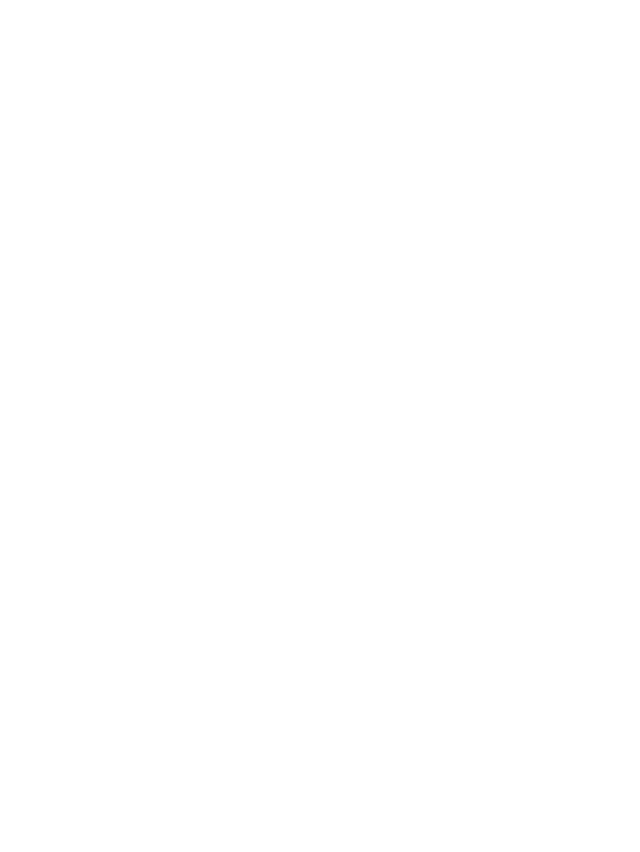
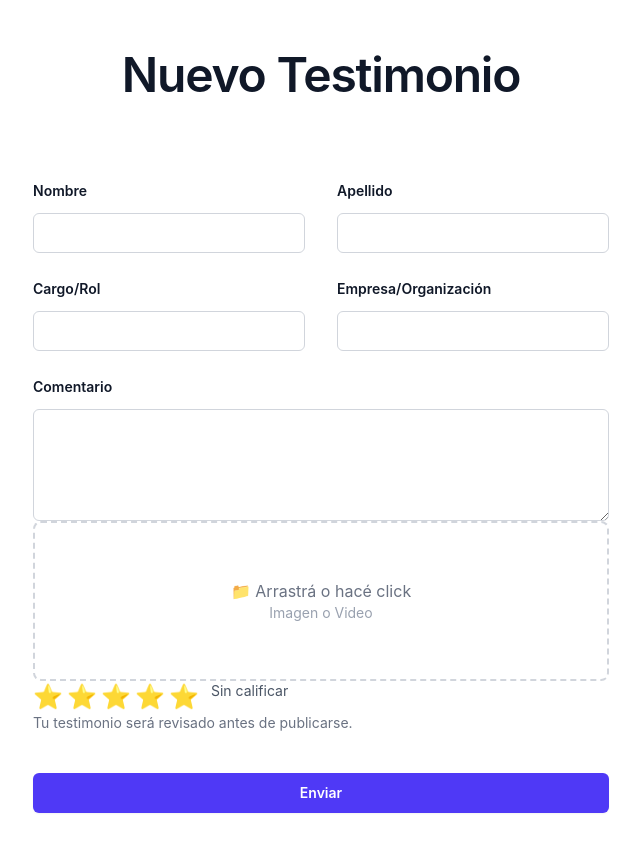
Before and after one commit to No-Country-simulation/S03-26-Equipo08-WebApp, a React (Vite) app in the folder frontend/: page /crear in a window 1280 px wide. Before the commit this address had no page. Shown: the top 852 px of the page, without its empty margins (319-959 px from the left). Before the commit the page ends 800 px from the top, so only its background shows below. Built offline with nearby package versions, Linux system fonts and the light colour scheme.

Commit message:
involving the navigation of the user

```diff
--- a/frontend/package.json
+++ b/frontend/package.json
@@ -10,7 +10,6 @@
     "preview": "vite preview"
   },
   "dependencies": {
-
     "@emotion/react": "^11.14.0",
     "@emotion/styled": "^11.14.1",
     "@mui/icons-material": "^7.3.9",
@@ -18,8 +17,10 @@
     "@tailwindcss/oxide-win32-x64-msvc": "^4.2.2",
     "react": "^19.2.4",
     "react-dom": "^19.2.4",
+    "react-hot-toast": "^2.6.0",
     "react-router": "^7.13.1",
-    "react-router-dom": "^7.13.2"
+    "react-router-dom": "^7.13.2",
+    "sweetalert2": "^11.26.24"
   },
   "devDependencies": {
     "@eslint/js": "^9.39.4",
--- a/frontend/src/App.jsx
+++ b/frontend/src/App.jsx
@@ -26,6 +26,7 @@
         <Route path="/register" element={<RegisterPage />} /> {/* 2. Agrega la ruta */}
         <Route path="/dashboardAuth" element={<DashboardAuth />} />
 
+        <Route path='/crear' element={<NuevoTestimonio/>}></Route>
 
         <Route path="/home" element={<Header/>} />
 
--- a/frontend/src/components/dashboard/Moderacion.jsx
+++ b/frontend/src/components/dashboard/Moderacion.jsx
@@ -1,8 +1,8 @@
 import { useState } from 'react';
+import { useLocation } from 'react-router';
 import TextsmsIcon from '@mui/icons-material/Textsms';
 
 export function Moderacion () {
-
 const [rating, setRating] = useState(0);
 const [hover, setHover] = useState(0);
 
@@ -14,7 +14,76 @@
     imagen: "https://randomuser.me/api/portraits/men/32.jpg",
 }
 
+const location = useLocation();
+const testimonios = location.state;
 
+const CardTestimonio = ({ data, rating, setRating, hover, setHover }) => (
+  <div className="bg-white rounded-xl shadow-md p-5 border max-w-2xl w-full">
+
+    {/* Header */}
+    <div className="flex items-center justify-between mb-3">
+
+      <div className="flex items-center gap-4">
+        <img
+          src={data.imagen || "https://via.placeholder.com/40"}
+          alt="avatar"
+          className="w-12 h-12 rounded-full"
+        />
+
+        <div>
+          <h3 className="font-semibold text-gray-800">
+            {data.nombre || `${data.firstName} ${data.surname}`}
+          </h3>
+          <p className="text-sm text-gray-500">
+            {data.rol} en {data.empresa || data.organizacion}
+          </p>
+        </div>
+      </div>
+
+      {/* Rating */}
+      <div className="flex gap-1 text-xl">
+        {[1, 2, 3, 4, 5].map((star) => (
+          <span
+            key={star}
+            className={`cursor-pointer ${
+              (hover || rating) >= star
+                ? "text-yellow-400"
+                : "text-gray-300"
+            }`}
+            onClick={() => setRating(star)}
+            onMouseEnter={() => setHover(star)}
+            onMouseLeave={() => setHover(0)}
+          >
+            ⭐
+          </span>
+        ))}
+      </div>
+    </div>
+
+    {/* Mensaje */}
+    <p className="text-gray-600 text-sm leading-relaxed">
+      {data.mensaje || data.comentario}
+    </p>
+
+    {/* Rating texto */}
+    <p className="mt-3 text-xs text-gray-500">
+      {(data.rating || rating) > 0
+        ? `Calificación: ${data.rating || rating}/5`
+        : "Sin calificar"}
+    </p>
+
+    {/* Botones */}
+    <div className="flex gap-4 mt-6">
+      <button className="bg-green-500 text-white px-4 py-2 rounded-md w-full">
+        Aceptar
+      </button>
+
+      <button className="bg-red-500 text-white px-4 py-2 rounded-md w-full">
+        Rechazar
+      </button>
+    </div>
+  </div>
+);
 
 return (
         <>
@@ -43,67 +112,30 @@
                             <h5 style={{marginTop:'3%' , fontWeight:'bold' , fontSize:'xx-large'}}>0</h5>
                         </div>
             </div>
-<div style={{marginTop:'5%'}} className="bg-white rounded-xl shadow-md p-5 border max-w-2xl">
+<div className="flex flex-col items-center gap-6 mt-10">
 
-      {/* Header */}
-      <div className="flex items-center justify-between mb-3">
+  {/* Ejemplo */}
+  <CardTestimonio
+    data={testimonio}
+    rating={rating}
+    setRating={setRating}
+    hover={hover}
+    setHover={setHover}
+  />
 
-        <div className="flex items-center gap-4">
-          <img
-            src={testimonio.imagen}
-            alt="avatar"
-            className="w-12 h-12 rounded-full"
-          />
+  {/* Preview del usuario */}
+  {testimonios && (
+    <CardTestimonio
+      data={testimonios}
+      rating={rating}
+      setRating={setRating}
+      hover={hover}
+      setHover={setHover}
+    />
+  )}
 
-          <div>
-            <h3 className="font-semibold text-gray-800">
-              {testimonio.nombre}
-            </h3>
-            <p className="text-sm text-gray-500">
-              {testimonio.rol} en {testimonio.empresa}
-            </p>
-          </div>
-        </div>
+</div>
 
-        {/* ⭐ Rating */}
-        <div className="flex gap-1 text-xl">
-          {[1, 2, 3, 4, 5].map((star) => (
-            <span
-              key={star}
-              className={`cursor-pointer ${
-                (hover || rating) >= star
-                  ? "text-yellow-400"
-                  : "text-gray-300"
-              }`}
-              onClick={() => setRating(star)}
-              onMouseEnter={() => setHover(star)}
-              onMouseLeave={() => setHover(0)}
-            >
-              ⭐
-            </span>
-          ))}
-        </div>
-
-      </div>
-
-      {/* Mensaje */}
-      <p className="text-gray-600 text-sm leading-relaxed">
-        {testimonio.mensaje}
-      </p>
-
-      {/* Texto de rating */}
-      <p className="mt-3 text-xs text-gray-500">
-        {rating > 0 ? `Calificación: ${rating}/5` : "Sin calificar"}
-      </p>
-<div style={{display:'flex'}}>
-    <div className="mt-10">
-      <button style={{background:'green' , width:'18rem'}} type="submit" className="block w-full rounded-md bg-indigo-600 px-3.5 py-2.5 text-center text-sm font-semibold text-white shadow-xs hover:bg-indigo-500 focus-visible:outline-2 focus-visible:outline-offset-2 focus-visible:outline-indigo-600">Aceptar</button>
-    </div>
-    <div className="mt-10">
-      <button style={{background:'red' , width:'18rem' , marginLeft:'19%'}} type="submit" className="block w-full rounded-md bg-indigo-600 px-3.5 py-2.5 text-center text-sm font-semibold text-white shadow-xs hover:bg-indigo-500 focus-visible:outline-2 focus-visible:outline-offset-2 focus-visible:outline-indigo-600">Rechazar</button>
-    </div>
-    </div>
-</div>
         </>
     )
 }
--- a/frontend/src/components/dashboard/NuevoTestimonio.jsx
+++ b/frontend/src/components/dashboard/NuevoTestimonio.jsx
@@ -1,6 +1,14 @@
 import { useState } from "react";
+import { useLocation } from "react-router";
+import { useNavigate } from "react-router";
+import toast, { Toaster } from 'react-hot-toast'
+import Swal from 'sweetalert2'
 
 export function NuevoTestimonio () {
+
+  const navigate = useNavigate()
+  const location = useLocation()
+  const esAdmin = location.pathname.includes("dashboard")
 
   const [imagen, setImagen] = useState(null);
   const [video, setVideo] = useState(null);
@@ -29,44 +37,88 @@
     handleFile(file);
   };
 
-    return(
+  const [firstName , setFirstName] = useState("");
+  const [surname , setSurname] = useState("");
+  const [rol , setRol] = useState("");
+  const [organizacion , setOrganizacion] = useState("");
+  const [comentario , setComentario] = useState("")
+  const [preview , setPreview] = useState(null)
+
+  const handleSubmit = (e) => {
+    e.preventDefault()
+
+    const nuevoTestimonio = {
+      firstName,
+      surname,
+      rol,
+      organizacion,
+      comentario,
+      imagen,
+      video,
+      rating,
+      estado: esAdmin ? "Aprobado" : "Pendiente"
+    }
+
+    if (!firstName || !surname || !rol || !organizacion || !comentario) {
+      toast.error("Faltan campos que completar")
+      return;
+    }
+
+    navigate("/dashboard/moderación" , {
+      state:nuevoTestimonio
+    });
+
+
+    Swal.fire({
+      title: "Testimonio Creado",
+      icon: "success",
+      draggable: true
+    });
+
+}
+
+
+
+
+return(
         <>
+<Toaster/>
 <div style={{padding:'4%'}} className="isolate bg-white px-6 py-24 sm:py-32 lg:px-8">
   <div className="mx-auto max-w-2xl text-center">
     <h2 className="text-4xl font-semibold tracking-tight text-balance text-gray-900 sm:text-5xl">Nuevo Testimonio</h2>
   </div>
-  <form action="#" method="POST" className="mx-auto mt-16 max-w-xl sm:mt-20">
+  <form onSubmit={handleSubmit} action="#" method="POST" className="mx-auto mt-16 max-w-xl sm:mt-20">
     <div className="grid grid-cols-1 gap-x-8 gap-y-6 sm:grid-cols-2">
       <div>
-        <label htmlFor="first-name" className="block text-sm/6 font-semibold text-gray-900">Name</label>
+        <label htmlFor="first-name" className="block text-sm/6 font-semibold text-gray-900">Nombre</label>
         <div className="mt-2.5">
-          <input id="first-name" type="text" name="first-name" autoComplete="given-name" className="block w-full rounded-md bg-white px-3.5 py-2 text-base text-gray-900 outline-1 -outline-offset-1 outline-gray-300 placeholder:text-gray-400 focus:outline-2 focus:-outline-offset-2 focus:outline-indigo-600" />
+          <input id="first-name"  value={firstName} onChange={e => setFirstName(e.target.value)} type="text" name="first-name" autoComplete="given-name" className="block w-full rounded-md bg-white px-3.5 py-2 text-base text-gray-900 outline-1 -outline-offset-1 outline-gray-300 placeholder:text-gray-400 focus:outline-2 focus:-outline-offset-2 focus:outline-indigo-600" />
         </div>
       </div>
       <div>
-        <label htmlFor="surname" className="block text-sm/6 font-semibold text-gray-900">Surname</label>
+        <label htmlFor="surname" className="block text-sm/6 font-semibold text-gray-900">Apellido</label>
         <div className="mt-2.5">
-          <input id="surname" type="text" name="surname" autoComplete="family-name" className="block w-full rounded-md bg-white px-3.5 py-2 text-base text-gray-900 outline-1 -outline-offset-1 outline-gray-300 placeholder:text-gray-400 focus:outline-2 focus:-outline-offset-2 focus:outline-indigo-600" />
+          <input id="surname"  value={surname} onChange={e => setSurname(e.target.value)} type="text" name="surname" autoComplete="family-name" className="block w-full rounded-md bg-white px-3.5 py-2 text-base text-gray-900 outline-1 -outline-offset-1 outline-gray-300 placeholder:text-gray-400 focus:outline-2 focus:-outline-offset-2 focus:outline-indigo-600" />
         </div>
       </div>
     <div style={{width:'36rem'}} className="grid grid-cols-1 gap-x-8 gap-y-6 sm:grid-cols-2">
       <div>
         <label htmlFor="rol" className="block text-sm/6 font-semibold text-gray-900">Cargo/Rol</label>
         <div className="mt-2.5">
-          <input id="rol" type="text" name="rol" autoComplete="given-name" className="block w-full rounded-md bg-white px-3.5 py-2 text-base text-gray-900 outline-1 -outline-offset-1 outline-gray-300 placeholder:text-gray-400 focus:outline-2 focus:-outline-offset-2 focus:outline-indigo-600" />
+          <input id="rol"  value={rol} onChange={e => setRol(e.target.value)} type="text" name="rol" autoComplete="given-name" className="block w-full rounded-md bg-white px-3.5 py-2 text-base text-gray-900 outline-1 -outline-offset-1 outline-gray-300 placeholder:text-gray-400 focus:outline-2 focus:-outline-offset-2 focus:outline-indigo-600" />
         </div>
       </div>
       <div>
         <label htmlFor="empresa" className="block text-sm/6 font-semibold text-gray-900">Empresa/Organización</label>
         <div className="mt-2.5">
-          <input id="empresa" type="text" name="empresa" autoComplete="family-name" className="block w-full rounded-md bg-white px-3.5 py-2 text-base text-gray-900 outline-1 -outline-offset-1 outline-gray-300 placeholder:text-gray-400 focus:outline-2 focus:-outline-offset-2 focus:outline-indigo-600" />
+          <input id="empresa"  value={organizacion} onChange={e => setOrganizacion(e.target.value)} type="text" name="empresa" autoComplete="family-name" className="block w-full rounded-md bg-white px-3.5 py-2 text-base text-gray-900 outline-1 -outline-offset-1 outline-gray-300 placeholder:text-gray-400 focus:outline-2 focus:-outline-offset-2 focus:outline-indigo-600" />
         </div>
       </div>
     </div>
     <div className="sm:col-span-2">
         <label htmlFor="message" className="block text-sm/6 font-semibold text-gray-900">Comentario</label>
         <div className="mt-2.5">
-          <textarea id="message" name="message" rows="4" className="block w-full rounded-md bg-white px-3.5 py-2 text-base text-gray-900 outline-1 -outline-offset-1 outline-gray-300 placeholder:text-gray-400 focus:outline-2 focus:-outline-offset-2 focus:outline-indigo-600"></textarea>
+          <textarea id="message"  value={comentario} onChange={e => setComentario(e.target.value)} name="message" rows="4" className="block w-full rounded-md bg-white px-3.5 py-2 text-base text-gray-900 outline-1 -outline-offset-1 outline-gray-300 placeholder:text-gray-400 focus:outline-2 focus:-outline-offset-2 focus:outline-indigo-600"></textarea>
         </div>
       </div>
     </div>
@@ -128,8 +180,13 @@
         {rating > 0 ? `${rating}/5` : "Sin calificar"}
       </span>
     </div>
+    {!esAdmin && (
+    <p className="text-sm text-gray-500 mb-4">
+      Tu testimonio será revisado antes de publicarse.
+    </p>
+    )}
     <div className="mt-10">
-      <button type="submit" className="block w-full rounded-md bg-indigo-600 px-3.5 py-2.5 text-center text-sm font-semibold text-white shadow-xs hover:bg-indigo-500 focus-visible:outline-2 focus-visible:outline-offset-2 focus-visible:outline-indigo-600">Submit</button>
+      <button type="submit" className="block w-full rounded-md bg-indigo-600 px-3.5 py-2.5 text-center text-sm font-semibold text-white shadow-xs hover:bg-indigo-500 focus-visible:outline-2 focus-visible:outline-offset-2 focus-visible:outline-indigo-600">{esAdmin ? "Publicar" : "Enviar"}</button>
     </div>
   </form>
 </div>
```
Also changed, not shown: 1 other file (tests, documents, lock files or other folders).
